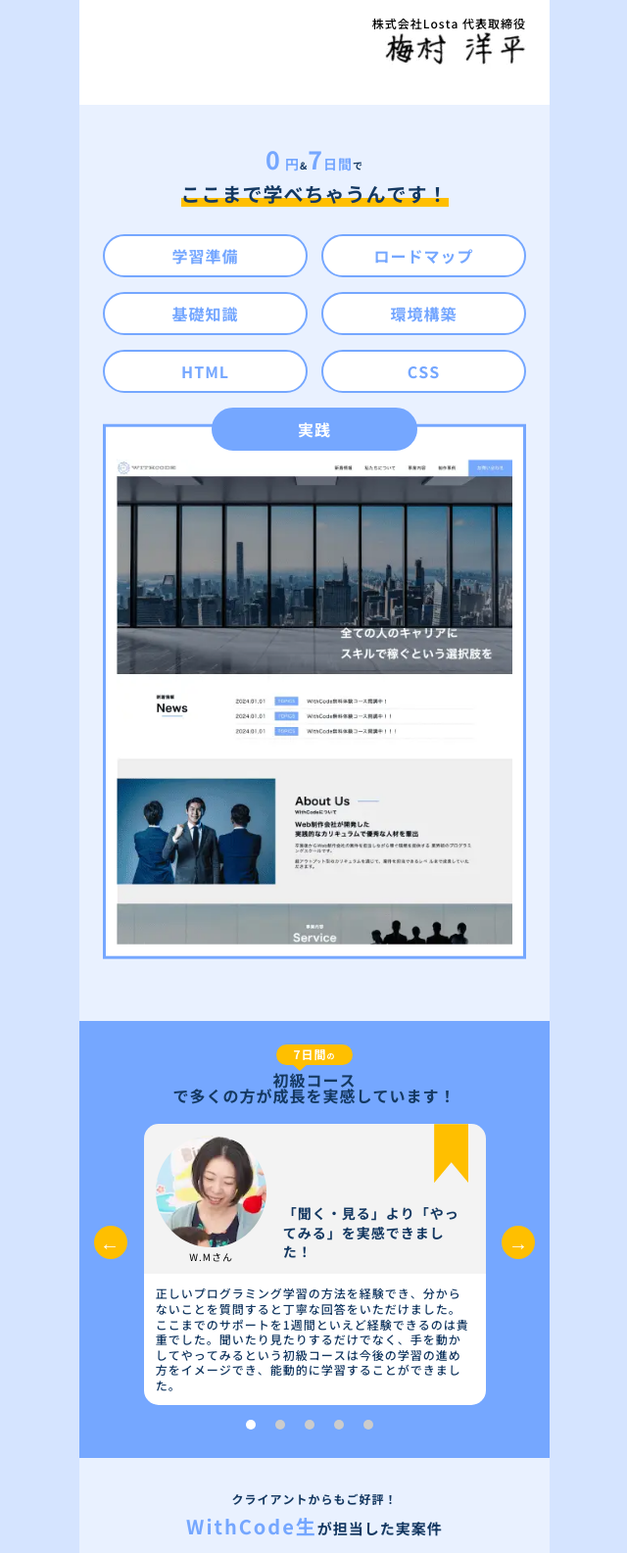
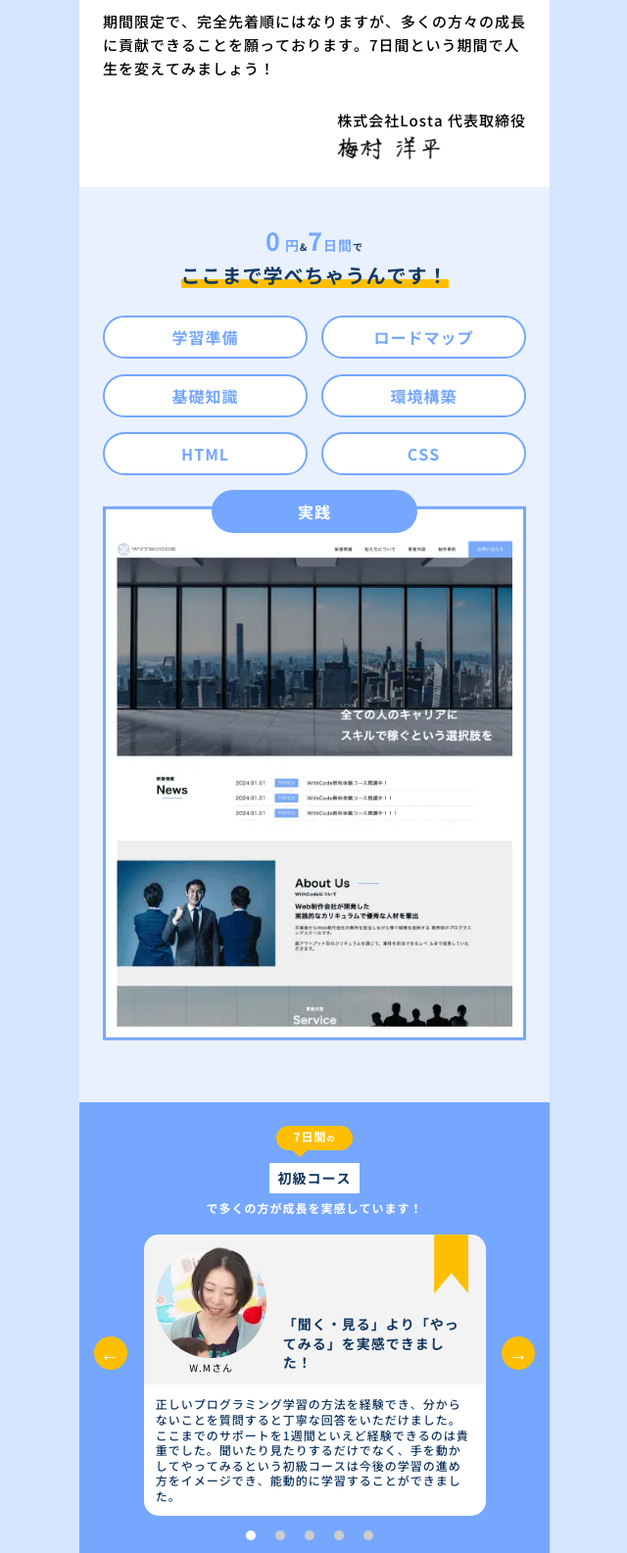
Before and after one commit to rkcc8809/withcode-lp, a plain HTML site: page index.html in a window 1280 px wide. Shown: the part 1080-2665 px from the top of the page at 98% size, without its empty margins (319-959 px from the left). Drawn offline with Linux system fonts and the light colour scheme; a web font is replaced by a local one.

Commit message:
35th-commit

```diff
--- a/scss/primary.scss
+++ b/scss/primary.scss
@@ -70,7 +70,7 @@
 }
 
 .greet {
-  margin: 7.5% 0;
+  margin: 7.5% 0 5%;
   &-wrap {
     &__ttl {
       text-align: center;
@@ -83,21 +83,31 @@
         margin: 3% 0;
         font-weight: 500;
         color: g.$cBlack;
+        @include g.mq(sp) {
+          font-size: clamp(0.75rem, 0.438rem + 1.04vw, 0.938rem);
+        }
       }
       &__name {
-        text-align: right;
         margin-top: 7.5%;
+        width: fit-content;
+        margin-left: auto;
+        & p {
           font-size: 12px;
           color: g.$cBlack;
           font-weight: 500;
+          @include g.mq(sp) {
+            font-size: clamp(0.75rem, 0.438rem + 1.04vw, 0.938rem);
+          }
         }
         &__img {
-        margin-top: 1.5%;
-        width: 156px;
-        margin-left: auto;
-        margin-right: 0;
-        & img {
-          width: 70px;
+          margin-top: 3.5%;
+          width: 40%;
+          @include g.mq(sp) {
+            width: 55%;
+          }
+          & img {
+            width: 100%;
+          }
         }
       }
     }
@@ -200,13 +210,13 @@
   padding: 5% 0;
   &-wrap {
     &__ttl {
-      text-align: center;
       &__top {
+        text-align: center;
         &__bubble {
           display: inline-block;
           background-color: g.$cYellow;
           border-radius: 50px;
-          padding: 1% 4%;
+          padding: 1% 4% 2%;
           color: g.$cWhite;
           font-size: 12px;
           & span {
@@ -214,7 +224,7 @@
           }
         }
         &__triangle {
-          margin-top: -9px;
+          margin-top: -8px;
           transform: translateX(-15px);
           &__inner {
             display: inline-block;
@@ -223,7 +233,6 @@
             border-left: 10px solid transparent;
             border-right: 10px solid transparent;
             border-top: 9px solid g.$cYellow;
-          }
           }
         }
         &__center {
@@ -238,6 +247,7 @@
         &__bottom {
           font-size: 12px;
           color: g.$cWhite;
+        }
       }
     }
     &__con {
```
Also changed, not shown: css/primary.css. Lines whose indentation alone changed are shown as unchanged.
